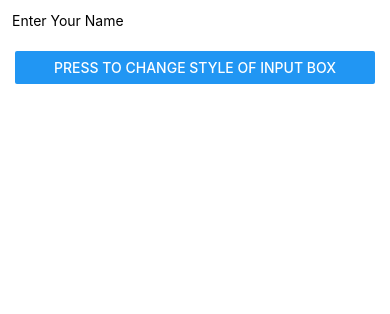
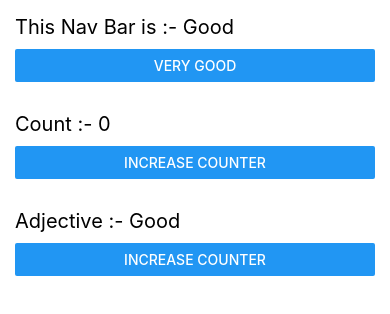
Before and after one commit to HimanshuTakshak2000/react-native-learn-from-Step_by_Step, a React Native app: screen / in a window 390 px wide. Shown: the top 314 px of the page. Built offline with nearby package versions, Linux system fonts and the light colour scheme.

Commit message:
useCallback hook with help of example in react-native vd-unknown by Step-By-Step

```diff
--- a/App.tsx
+++ b/App.tsx
@@ -1,62 +1,58 @@
-import React, { useState, useEffect, useRef } from 'react'
+import React, { useState, useEffect, useRef, useCallback } from 'react'
 import { Button, View,Text, TextInput } from 'react-native'
+import NavBar from './Components/NavBar'
 
 export default function App() {
 
-  /* useRef
-  Note :- 1) It create a mutable variable which will not re-render the components.
-          2) To access a DOM element directly.
-          3) UseEffect Hook is callled every time as component is update, state is updated or props are updated in the component.
-          4) We can also change the value of text input using useRef hook.
-          5) Always use useState to update styles and if it is not possible to do this then use useRef hook to update the style.
-          6) useRef hook must be the last option to change the style of element.
+  /* useCallback Hook
+  Note :- 1) The useCallback hook is a React hook that allows you to cache a function and return a memoized version of it. This can be
+          used to optimize performance in React Native apps by avoiding unnecessary re-renders. It is similar to the useMemo hook but instead of returning a value, it returns a function.
+          2) The useCallback hook takes two arguments: a function and an array of dependencies. The function is the callback that is memoized and the array of dependencies is used to determine when the memoized version of the callback should be recreated.
+          3) The useCallback hook should be used when you need to memoize a callback function that is used multiple times. This can be used to optimize performance in React Native apps by avoiding unnecessary re-renders.
+          4) In another word, if we apply use callback hook to a function then it will freez the re-rendering of this function and if we pass any element in the array in callback hook then it will only be render that elemnt has update and other case it will be freezed.
+          5) If we pass any function as prop to component then it would be always different from the previous function even if we have not updated the function. So, the component is re-render everytime where we have used function as it's prop of the component.
+          6) When the UI is re-render then function are re-created. This phenomena is called as referential equality in React JS.
+          7) We can stop re-rendring of component if noting is updated i.e props using memo function with the class name.
   */
 
-//   // It create a mutable variable which will not re-render the components.
-//   const [data, setData] = useState('');
-//   const count = useRef(0);
-//   // console.log("count value using useRef :- ",count);
-//   useEffect(()=>{
-//     count.current = count.current+1;
-//   })
+  const [count, setCount] = useState(0);
+  const [adjective, setAdjective] = useState("Good");
 
-//   return (
-//     <View>
-//       <TextInput placeholder='Enter Your Name' value={data} onChangeText={(text)=> setData(text)} style={{borderWidth:2, margin:10, borderColor:'white'}} />
-//       {data !== ''? <Text style={{marginTop:10, color:'white', fontSize:24, marginLeft:5}}>Name :- {data}</Text>:null}
-//       <Text style={{marginTop:10, color:'white', fontSize:24, marginLeft:5}}>How many time UI is re-render :- {count.current}</Text>
-//     </View>
-//   )
+  // function updateAdjective (){
+  //   return "Very Good";
+  // }
 
+  const updateAdjective =  useCallback(()=>{
+    return "Very Good";
+  },[]); // if we pass count in the array then <Nav /> component will also be re-render for count update and if we do not write count then will not be re-render for count update.
 
-// To access a DOM element directly.
-  const [data, setData] = useState('');
-  const inputElemnt = useRef<TextInput>(null);
-  const handlePress = ()=>{
-    // console.log('inputElemnt :- ',inputElemnt.current);
-    if (inputElemnt.current) {
-      // Ensures inputElemnt.current is not null before using it
-      inputElemnt.current.focus();
-      inputElemnt.current.setNativeProps({
-        style: {
-          fontSize: 24,
-          color: 'red',
-          backgroundColor:'pink'
-        },
-      });
-    }
-  }
+  return (
 
-  return(
     <View>
-      <TextInput placeholder='Enter Your Name' onChangeText={(text)=> setData(text)} style={{borderWidth:2, margin:10, borderColor:'white', }} ref={inputElemnt} />
-      {data !== ''? <Text style={{marginTop:10, color:'white', fontSize:24, marginLeft:5}}>Name :- {data}</Text>:null}
-      <View style={[data !== ''?{marginTop:10}:{marginTop:10},{marginHorizontal:15}]}>
-        <Button title='Press To Change Style of Input Box' onPress={handlePress} />
+      <View style={{margin:15}}>
+      {/* <NavBar adjective ={adjective} /> */}
+        <NavBar adjective ={adjective} setAdjective={setAdjective} updateAdjective={updateAdjective} />
+      </View>
+
+      <View style={{margin:15}}>
+        <Text style={{fontSize:20, marginBottom:10}}>Count :- {count}</Text>
+        <Button title='Increase Counter' onPress={()=>setCount(count+1)}/>
+      </View>
+
+      <View style={{margin:15}}>
+        <Text style={{fontSize:20, marginBottom:10}}>Adjective :- {adjective}</Text>
+        <Button title='Increase Counter' onPress={()=> {
+        if(adjective === 'Good'){
+            setAdjective('Bad')
+        }
+        else{
+            setAdjective('Good')
+        }
+      }}/>
       </View>
 
     </View>
+
   );
 
-
 }
--- a/Components/CompanyData.js
+++ b/Components/CompanyData.js
@@ -3,6 +3,7 @@ import React from 'react';
 import {Text, View} from 'react-native';
 
 const CompanyData = (prop) => {
+
   return (
     <View style={{backgroundColor:"red"}}>
       <Text style={{fontSize: 20}}> Company Name:- {prop.cname}</Text>
--- /dev/null
+++ b/Components/NavBar.tsx
@@ -0,0 +1,26 @@
+import { View, Text, Button } from 'react-native'
+import React,{memo} from 'react'
+
+// function NavBar({adjective}:any) {
+function NavBar({adjective,setAdjective,updateAdjective}:any) {
+    console.log('child component is render again');
+  return (
+
+    <View>
+      <Text style={{fontSize:20, marginBottom:10}}>This Nav Bar is :- {adjective}</Text>
+
+      <Button title={updateAdjective()} onPress={()=> {
+        if(adjective === 'Good'){
+            setAdjective('Bad')
+        }
+        else{
+            setAdjective('Good')
+        }
+      }} />
+    </View>
+  )
+}
+
+export default memo(NavBar);
+
+// if we update props the memo will not work i.e if we pass function as prop then memo is not working.
```
